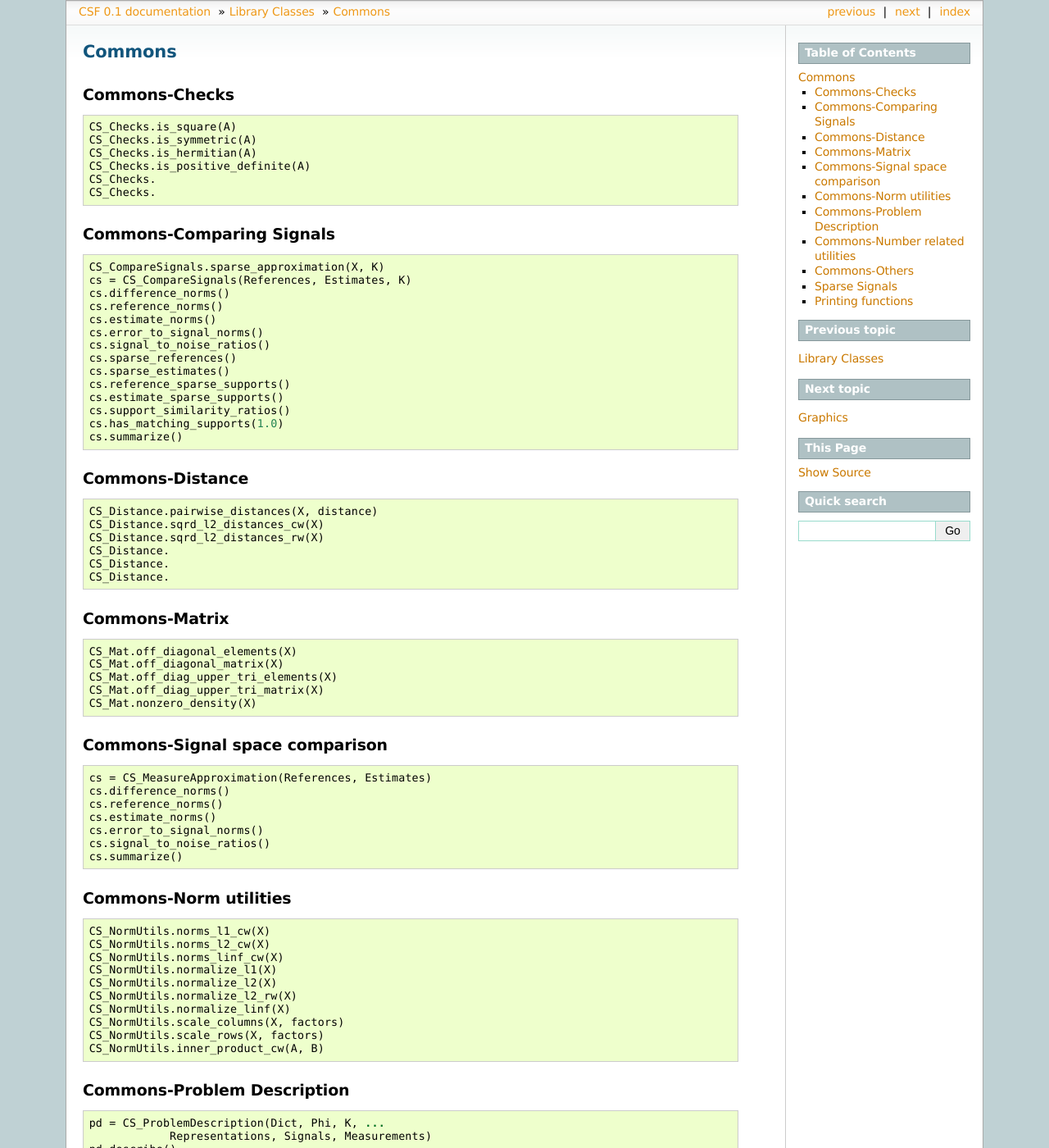
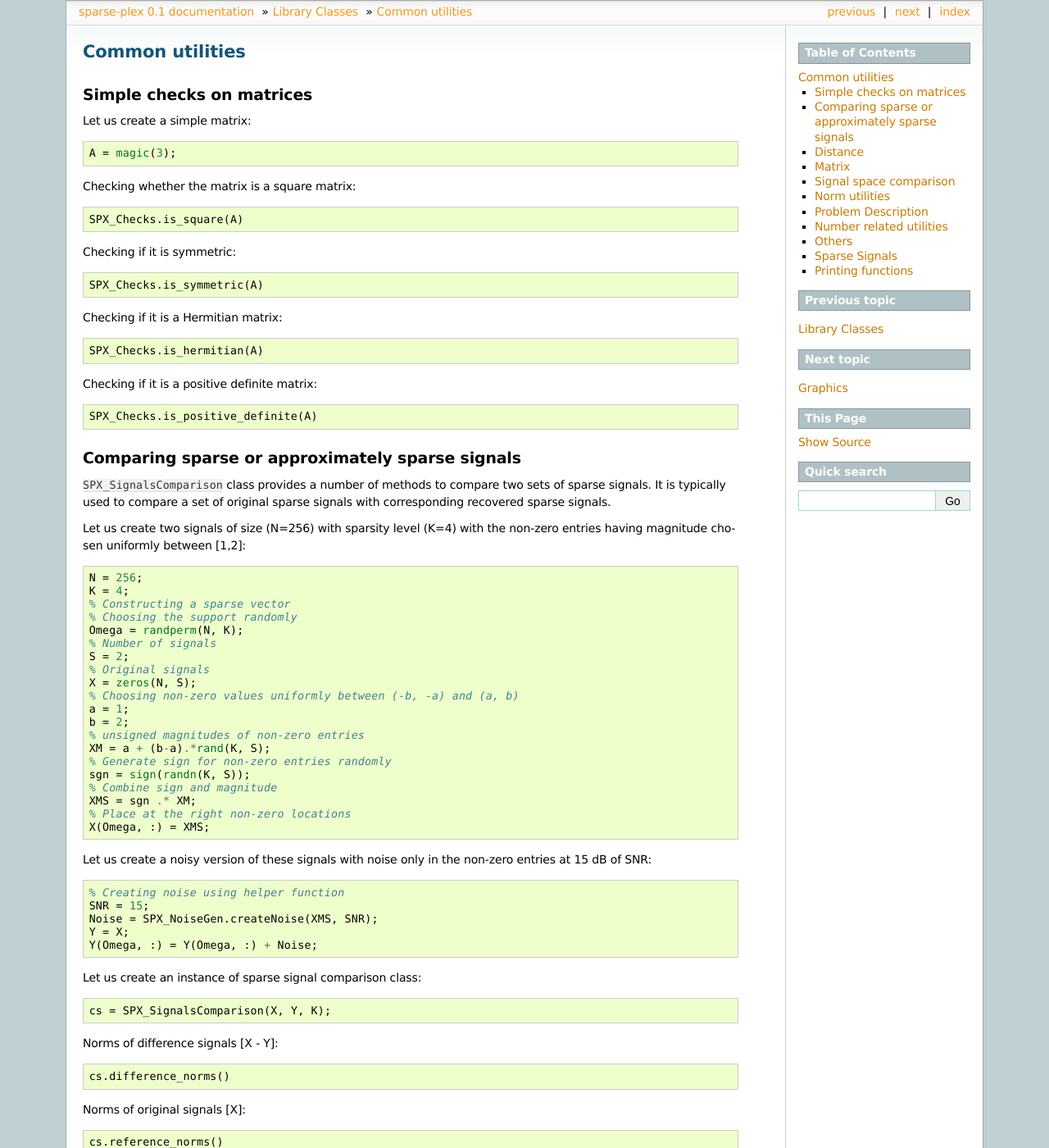
Before and after one commit to indigits/sparse-plex, a Sphinx documentation site: the page built from docs/library/commons.rst, in a window 1280 px wide and 1400 px high. Shown: the whole window at 82% size. Built offline with Sphinx 7.4.7, drawn with Linux system fonts in a browser that asks for light colours; formulas are drawn with MathJax 3; some of the changed text lies outside the part shown.

Commit message:
doc updates.

```diff
--- a/docs/conf.py
+++ b/docs/conf.py
@@ -1,7 +1,7 @@
 #!/usr/bin/env python3
 # -*- coding: utf-8 -*-
 #
-# CSF documentation build configuration file, created by
+# sparse-plex documentation build configuration file, created by
 # sphinx-quickstart on Mon Feb 16 22:34:29 2015.
 #
 # This file is execfile()d with the current directory set to its
@@ -53,7 +53,7 @@ source_suffix = '.rst'
 master_doc = 'index'
 
 # General information about the project.
-project = 'CSF'
+project = 'sparse-plex'
 copyright = '2015, Shailesh'
 
 # The version info for the project you're documenting, acts as replacement for
@@ -186,7 +186,7 @@ html_static_path = ['_static']
 #html_file_suffix = None
 
 # Output file base name for HTML help builder.
-htmlhelp_basename = 'CSFdoc'
+htmlhelp_basename = 'sparse-plexdoc'
 
 
 # -- Options for LaTeX output ---------------------------------------------
@@ -206,7 +206,7 @@ latex_elements = {
 # (source start file, target name, title,
 #  author, documentclass [howto, manual, or own class]).
 latex_documents = [
-  ('index', 'CSF.tex', 'CSF ',
+  ('index', 'sparse-plex.tex', 'sparse-plex ',
    'Shailesh', 'manual'),
 ]
 
@@ -236,7 +236,7 @@ latex_documents = [
 # One entry per manual page. List of tuples
 # (source start file, name, description, authors, manual section).
 man_pages = [
-    ('index', 'csf', 'CSF',
+    ('index', 'csf', 'sparse-plex',
      ['Shailesh'], 1)
 ]
 
@@ -250,8 +250,8 @@ man_pages = [
 # (source start file, target name, title, author,
 #  dir menu entry, description, category)
 texinfo_documents = [
-  ('index', 'CSF', 'CSF',
-   'Shailesh', 'CSF', 'One line description of project.',
+  ('index', 'sparse-plex', 'sparse-plex',
+   'Shailesh', 'sparse-plex', 'One line description of project.',
    'Miscellaneous'),
 ]
 
--- a/docs/index.rst
+++ b/docs/index.rst
@@ -10,6 +10,7 @@ Contents:
 .. toctree::
    :maxdepth: 2
 
+   start
    demos/index
    library/index
    datasets
--- a/docs/library/commons.rst
+++ b/docs/library/commons.rst
@@ -1,76 +1,203 @@
-Commons
+Common utilities
 =====================
+
+
 
 
 .. highlight:: matlab
 
 
-Commons-Checks
+Simple checks on matrices
 ---------------------------------------------------
 
-::
+Let us create a simple matrix::
 
-    CS_Checks.is_square(A)
-    CS_Checks.is_symmetric(A)
-    CS_Checks.is_hermitian(A)
-    CS_Checks.is_positive_definite(A)
-    CS_Checks.
-    CS_Checks.
+    A = magic(3);
 
-Commons-Comparing Signals
+Checking whether the matrix is a square matrix::
+
+    SPX_Checks.is_square(A)
+
+Checking if it is symmetric::
+
+    SPX_Checks.is_symmetric(A)
+
+Checking if it is a Hermitian matrix::
+
+    SPX_Checks.is_hermitian(A)
+
+
+Checking if it is a positive definite matrix::
+
+    SPX_Checks.is_positive_definite(A)
+
+
+Comparing sparse or approximately sparse signals
 ---------------------------------------------------
 
-::
+``SPX_SignalsComparison`` class provides a number of
+methods to compare two sets of sparse signals. It is
+typically used to compare a set of original sparse signals
+with corresponding recovered sparse signals.
 
-    CS_CompareSignals.sparse_approximation(X, K)
-    cs = CS_CompareSignals(References, Estimates, K)
+Let us create two signals of size (N=256)
+with sparsity level (K=4) with the
+non-zero entries having magnitude chosen
+uniformly between [1,2]::
+
+    N = 256;
+    K = 4;
+    % Constructing a sparse vector
+    % Choosing the support randomly
+    Omega = randperm(N, K);
+    % Number of signals
+    S = 2;
+    % Original signals
+    X = zeros(N, S);
+    % Choosing non-zero values uniformly between (-b, -a) and (a, b)
+    a = 1;
+    b = 2;
+    % unsigned magnitudes of non-zero entries
+    XM = a + (b-a).*rand(K, S);
+    % Generate sign for non-zero entries randomly
+    sgn = sign(randn(K, S));
+    % Combine sign and magnitude
+    XMS = sgn .* XM;
+    % Place at the right non-zero locations
+    X(Omega, :) = XMS;
+
+Let us create a noisy version of these
+signals with noise only in the non-zero
+entries at 15 dB of SNR::
+
+    % Creating noise using helper function
+    SNR = 15;
+    Noise = SPX_NoiseGen.createNoise(XMS, SNR);
+    Y = X;
+    Y(Omega, :) = Y(Omega, :) + Noise;
+
+Let us create an instance of sparse signal comparison class::
+
+    cs = SPX_SignalsComparison(X, Y, K);
+
+Norms of difference signals [X - Y]::
+
     cs.difference_norms()
+
+Norms of original signals [X]::
+
     cs.reference_norms()
+
+Norms of estimated signals [Y]::
+
     cs.estimate_norms()
+
+
+Ratios between signal error norms and original signal norms::
+
     cs.error_to_signal_norms()
+
+SNR for each signal::
+
     cs.signal_to_noise_ratios()
+
+In case the signals X and Y were not
+truly sparse, then ``SPX_SignalsComparison``
+has the ability to sparsify them
+by choosing the ``K`` largest (magnitude)
+entries for each signal in reference signal
+set and estimated signal set. ``K``
+is an input parameter taken by the class.
+
+We can access the sparsified reference signals::
+
     cs.sparse_references()
+
+We can access the sparsified estimated signals::
+
     cs.sparse_estimates()
+
+We can also examine the support index set
+for each sparsified reference signal::
+
     cs.reference_sparse_supports()
+
+Ditto for the supports of sparsified estimated signals::
+
     cs.estimate_sparse_supports()
+
+We can measure the support similarity ratio
+for each signal ::
+
     cs.support_similarity_ratios()
+
+We can find out which of the signals have
+a support similarity above a specified threshold::
+
     cs.has_matching_supports(1.0)
+
+Overall analysis can be easily summarized
+and printed for each signal::
+
     cs.summarize()
 
+Here is the output ::
 
-Commons-Distance
+    Signal dimension: 256
+    Number of signals: 2
+    Combined reference norm: 4.56207362
+    Combined estimate norm: 4.80070407
+    Combined difference norm: 0.81126416
+    Combined SNR: 15.0000 dB
+    Specified sparsity level: 4
+
+    Signal: 1
+      Reference norm: 2.81008750
+      Estimate norm: 2.91691022
+      Error norm: 0.49971207
+      SNR: 15.0000 dB
+      Support similarity ratio: 1.00
+
+    Signal: 2
+      Reference norm: 3.59387311
+      Estimate norm: 3.81292464
+      Error norm: 0.63909106
+      SNR: 15.0000 dB
+      Support similarity ratio: 1.00
+
+Distance
 ---------------------------------------------------
 
 ::
 
 
-    CS_Distance.pairwise_distances(X, distance)
-    CS_Distance.sqrd_l2_distances_cw(X)
-    CS_Distance.sqrd_l2_distances_rw(X)
-    CS_Distance.
-    CS_Distance.
-    CS_Distance.
+    SPX_Distance.pairwise_distances(X, distance)
+    SPX_Distance.sqrd_l2_distances_cw(X)
+    SPX_Distance.sqrd_l2_distances_rw(X)
+    SPX_Distance.
+    SPX_Distance.
+    SPX_Distance.
 
 
-Commons-Matrix
+Matrix
 ---------------------------------------------------
 
 
 ::
 
-    CS_Mat.off_diagonal_elements(X)
-    CS_Mat.off_diagonal_matrix(X)
-    CS_Mat.off_diag_upper_tri_elements(X)
-    CS_Mat.off_diag_upper_tri_matrix(X)
-    CS_Mat.nonzero_density(X)
+    SPX_Mat.off_diagonal_elements(X)
+    SPX_Mat.off_diagonal_matrix(X)
+    SPX_Mat.off_diag_upper_tri_elements(X)
+    SPX_Mat.off_diag_upper_tri_matrix(X)
+    SPX_Mat.nonzero_density(X)
 
 
-Commons-Signal space comparison
+Signal space comparison
 ---------------------------------------------------
 
 ::
 
-    cs = CS_MeasureApproximation(References, Estimates)
+    cs = SPX_MeasureApproximation(References, Estimates)
     cs.difference_norms()
     cs.reference_norms()
     cs.estimate_norms()
@@ -79,36 +206,36 @@ Commons-Signal space comparison
     cs.summarize()
 
 
-Commons-Norm utilities
+Norm utilities
 ---------------------------------------------------
 
 
 ::
 
-    CS_NormUtils.norms_l1_cw(X)
-    CS_NormUtils.norms_l2_cw(X)
-    CS_NormUtils.norms_linf_cw(X)
-    CS_NormUtils.normalize_l1(X)
-    CS_NormUtils.normalize_l2(X)
-    CS_NormUtils.normalize_l2_rw(X)
-    CS_NormUtils.normalize_linf(X)
-    CS_NormUtils.scale_columns(X, factors)
-    CS_NormUtils.scale_rows(X, factors)
-    CS_NormUtils.inner_product_cw(A, B)
+    SPX_NormUtils.norms_l1_cw(X)
+    SPX_NormUtils.norms_l2_cw(X)
+    SPX_NormUtils.norms_linf_cw(X)
+    SPX_NormUtils.normalize_l1(X)
+    SPX_NormUtils.normalize_l2(X)
+    SPX_NormUtils.normalize_l2_rw(X)
+    SPX_NormUtils.normalize_linf(X)
+    SPX_NormUtils.scale_columns(X, factors)
+    SPX_NormUtils.scale_rows(X, factors)
+    SPX_NormUtils.inner_product_cw(A, B)
 
 
-Commons-Problem Description
+Problem Description
 ---------------------------------------------------
 
 
 ::
 
-    pd = CS_ProblemDescription(Dict, Phi, K, ...
+    pd = SPX_ProblemDescription(Dict, Phi, K, ...
                 Representations, Signals, Measurements)
     pd.describe()
 
 
-Commons-Number related utilities
+Number related utilities
 ---------------------------------------------------
 
 
@@ -117,7 +244,7 @@ Commons-Number related utilities
     NumberUtil.findIntegerFactorsCloseToSquarRoot(n)
 
 
-Commons-Others
+Others
 ---------------------------------------------------
 
 ::
@@ -146,7 +273,7 @@ Energy of signal::
 
 Find the first vector with energy less than a given target::
 
-    CS_VectorsUtil.findFirstLessEqEnergy(X, energy)
+    SPX_VectorsUtil.findFirstLessEqEnergy(X, energy)
 
 
 Sparse Signals
@@ -154,32 +281,32 @@ Sparse Signals
 
 Sparse support for a vector::
 
-    CS_SupportUtil.support(x)
+    SPX_SupportUtil.support(x)
 
 l_0 "norm" of a vector::
 
-    CS_SupportUtil.l0norm(x)
+    SPX_SupportUtil.l0norm(x)
 
 Support intersection ratio::
 
-    CS_SupportUtil.intersectionRatio(s1, s2)
+    SPX_SupportUtil.intersectionRatio(s1, s2)
 
 Support similarity::
 
-    CS_SupportUtil.supportSimilarity(X, reference)
+    SPX_SupportUtil.supportSimilarity(X, reference)
 
 Support similarities between two sets of signals::
 
-    CS_SupportUtil.supportSimilarities(X, Y)
+    SPX_SupportUtil.supportSimilarities(X, Y)
 
 Support detection ratios ::
 
-    CS_SupportUtil.supportDetectionRate(X, trueSupport)
+    SPX_SupportUtil.supportDetectionRate(X, trueSupport)
 
 
 K largest indices over a set of vectors::
 
-     CS_SupportUtil.dominantSupportMerged(data, K)
+     SPX_SupportUtil.dominantSupportMerged(data, K)
 
 
 
```
Also changed, not shown: docs/demos/dirac_dct.rst (+4 -4 lines), docs/start.rst (added, +60 -0 lines), 1 other file.
